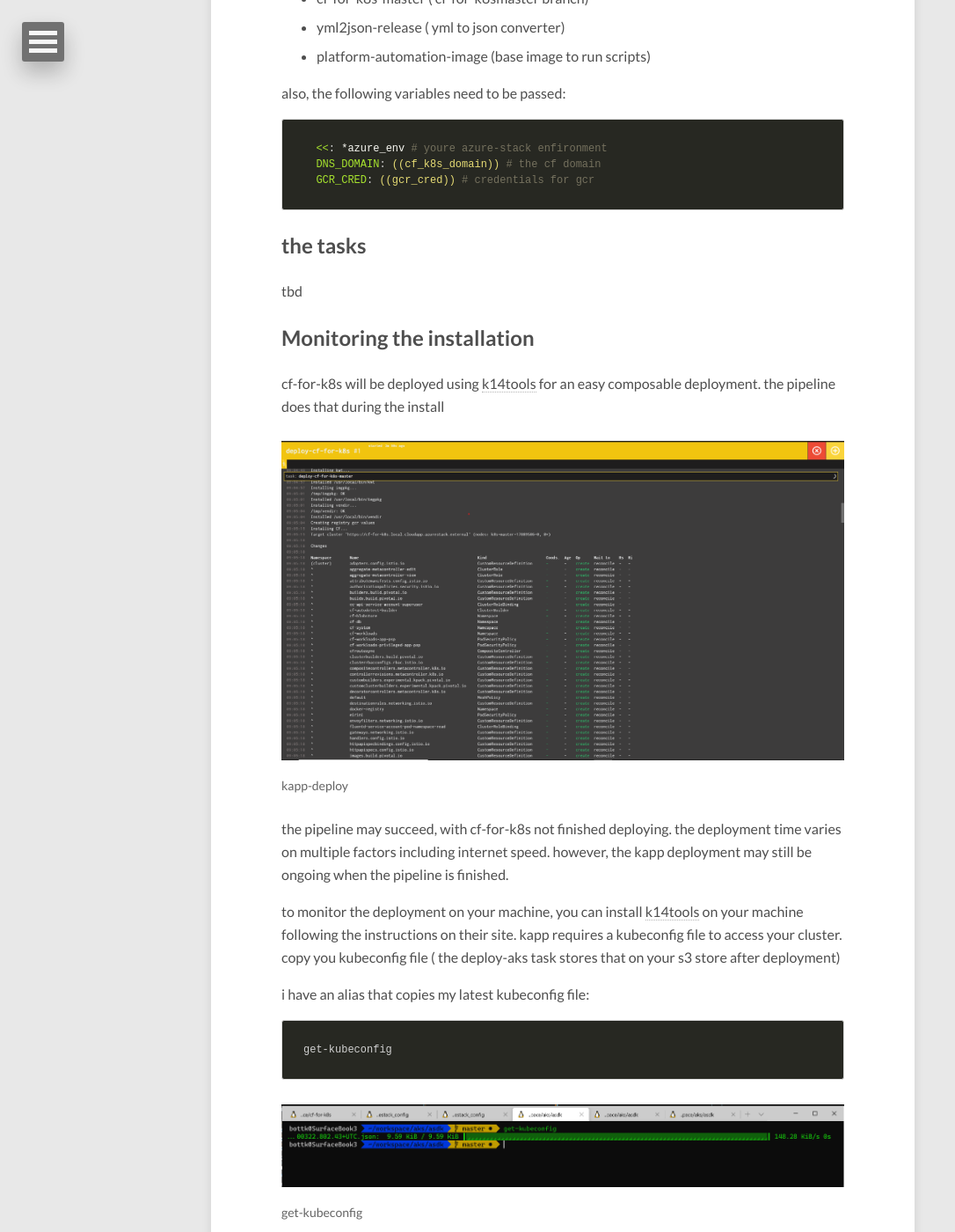
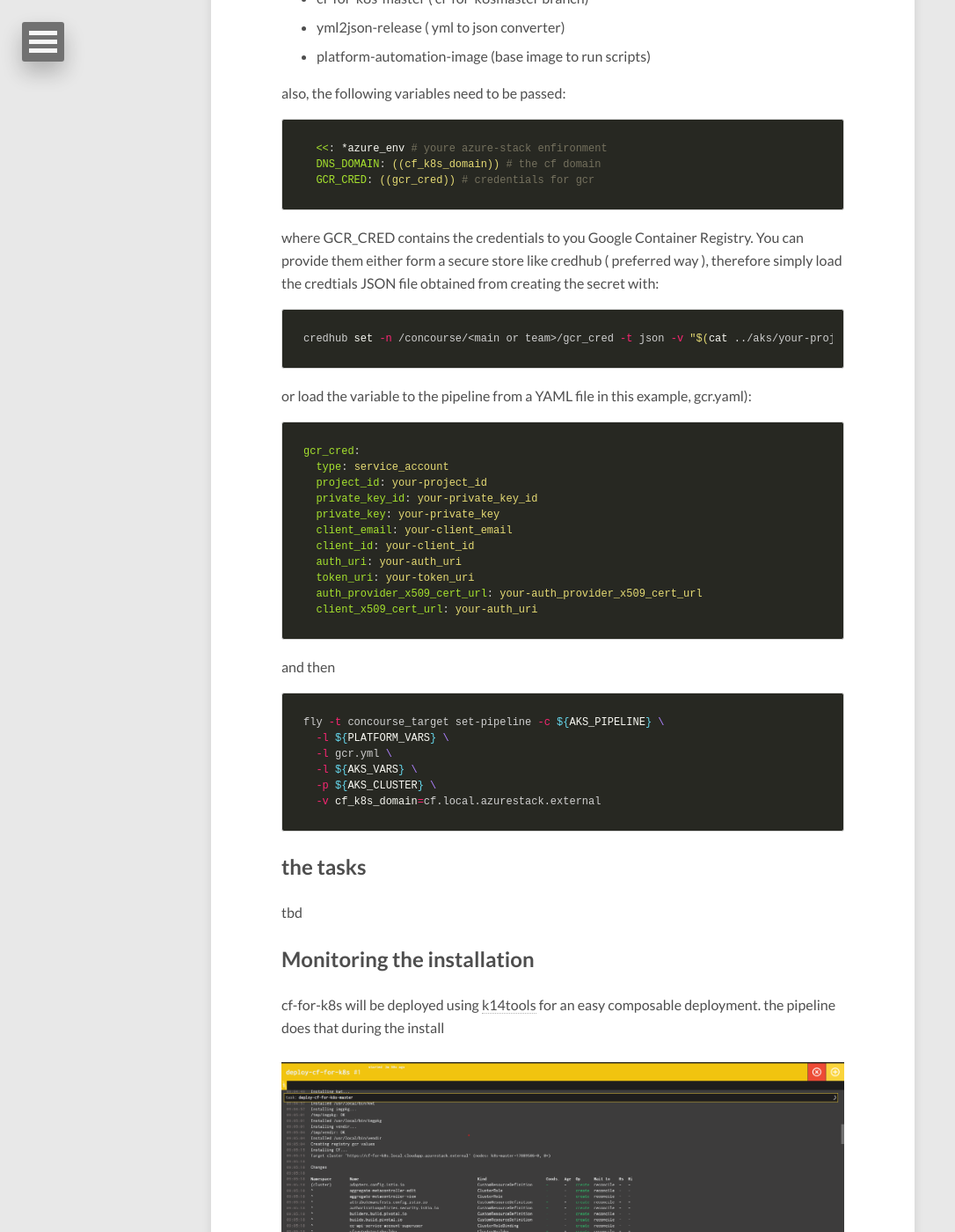
Before and after one commit to bottkars/bottkars.github.io, a Jekyll site: the page built from _posts/2020-03-22-cf-for-k8s_on_azurestack_aks.md, in a window 1280 px wide and 1400 px high, scrolled down 3430 px. Shown: the whole window at 88% size, without its empty margins (0-1086 px from the left). Built offline with Jekyll 4.4.1, drawn with Linux system fonts in a browser that asks for light colours; nearby versions of some CDN libraries; some of the changed text lies outside the part shown.

Commit message:
added gcr description

````diff
--- a/_posts/2020-03-22-cf-for-k8s_on_azurestack_aks.md
+++ b/_posts/2020-03-22-cf-for-k8s_on_azurestack_aks.md
@@ -24,11 +24,10 @@ cf-for-k8s installation is pretty straight forward. In this example i am using c
 So we actually start with setting the Pipeline:
 
 ```bash
-flyme set-pipeline -c ${AKS_PIPELINE}  -l ${PLATFORM_VARS} -l ${AKS_VARS} -p ${AKS_CLUSTER} -v cf_k8s_domain=cf.local.azurestack.external
+fly -t concourse_target set-pipeline -c ${AKS_PIPELINE}  -l ${PLATFORM_VARS} -l ${AKS_VARS} -p ${AKS_CLUSTER} -v cf_k8s_domain=cf.local.azurestack.external
 ```
 in the above call, the following aliases / variables are used:
 
-*flyme*:  is an alias for fly --target
 *AKS_PIPELINE*: is the pipeline file
 *PLATFORM_VARS*: Variables containing essential, pipeline independent Environment Variable, e.G. AzureStack Endpoints ( leading with AZURE_) and general var´s
   this must resolve:
@@ -115,7 +114,37 @@ also, the following variables need to be passed:
   DNS_DOMAIN: ((cf_k8s_domain)) # the cf domain
   GCR_CRED: ((gcr_cred)) # credentials for gcr
 ```
+where GCR_CRED contains the credentials to you Google Container Registry. You can provide them either form a secure store like credhub ( preferred way ), therefore simply load the credtials JSON file obtained from creating the secret with:
 
+```bash
+credhub set -n /concourse/<main or team>/gcr_cred -t json -v "$(cat ../aks/your-project-storage-creds.json)"
+```
+
+or load the variable to the pipeline from a YAML file in this example, gcr.yaml):
+
+```yml
+gcr_cred:
+  type: service_account
+  project_id: your-project_id
+  private_key_id: your-private_key_id
+  private_key: your-private_key
+  client_email: your-client_email
+  client_id: your-client_id
+  auth_uri: your-auth_uri
+  token_uri: your-token_uri
+  auth_provider_x509_cert_url: your-auth_provider_x509_cert_url
+  client_x509_cert_url: your-auth_uri
+```
+and then
+
+```bash
+fly -t concourse_target set-pipeline -c ${AKS_PIPELINE} \
+  -l ${PLATFORM_VARS} \
+  -l gcr.yml \
+  -l ${AKS_VARS} \
+  -p ${AKS_CLUSTER} \
+  -v cf_k8s_domain=cf.local.azurestack.external
+```
 
 
 ## the tasks
````
